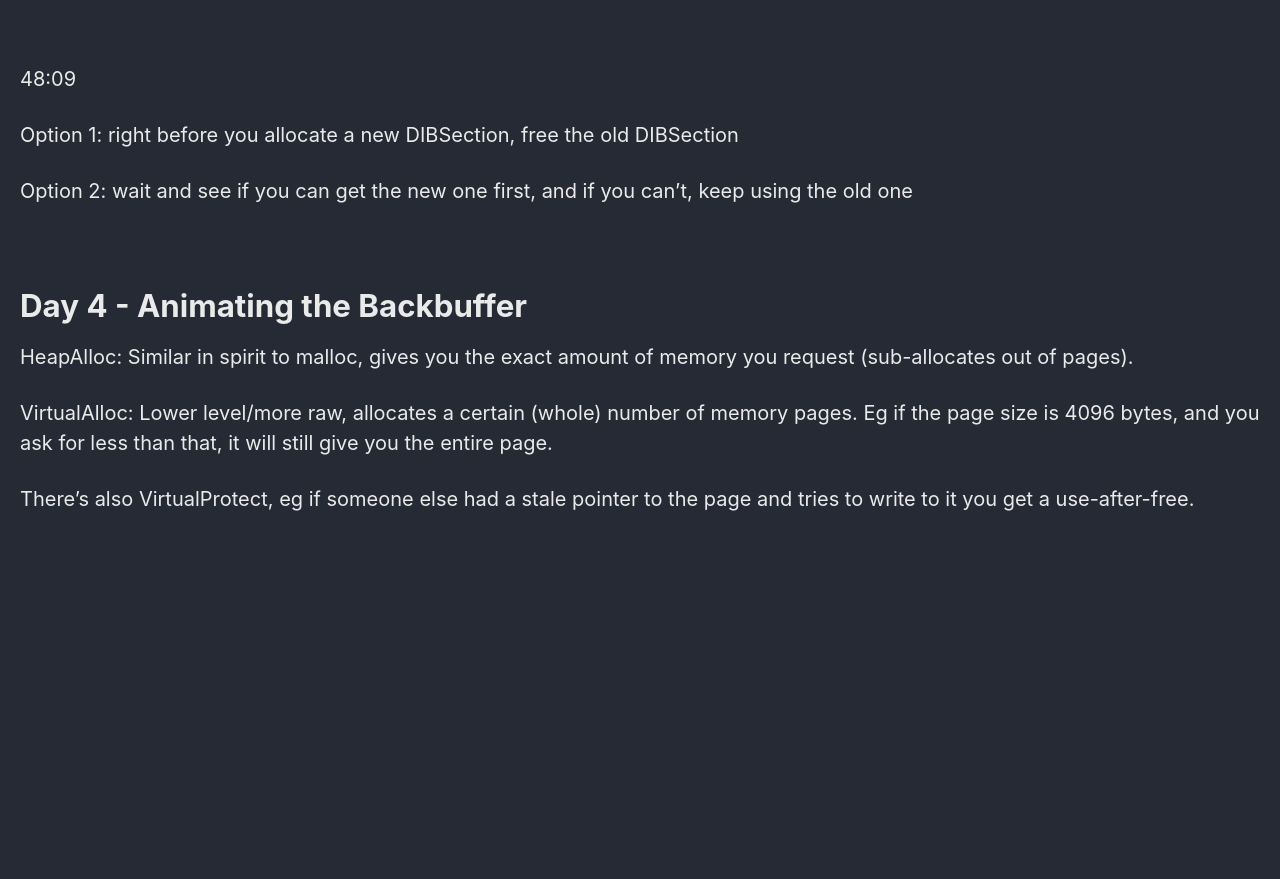
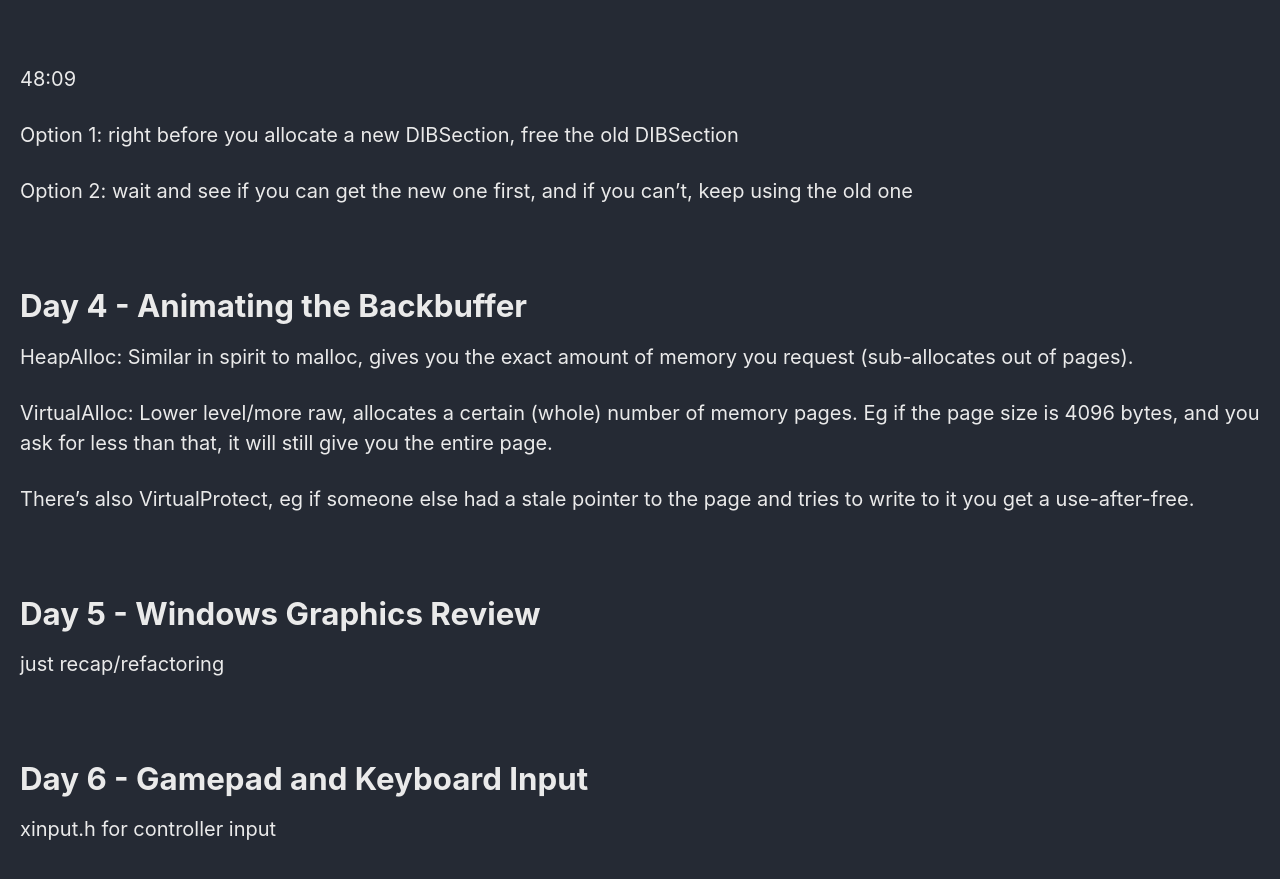
Before and after one commit to Connor-McCartney/Connor-McCartney.github.io, a Jekyll site: the page built from _pages/misc/HandmadeHeroNotes.md, in a window 1280 px wide and 900 px high, scrolled down 1446 px. Shown: the top 879 px of the window. Built offline with Jekyll 4.4.1, drawn with Linux system fonts in a browser that asks for light colours; cached includes are drawn as plain includes; our own code applies the rules of GitHub Pages for plain Markdown files; before the commit the page ends 2016 px from its top, so only the background shows below that.

Commit message:
Update HandmadeHeroNotes.md

```diff
--- a/_pages/misc/HandmadeHeroNotes.md
+++ b/_pages/misc/HandmadeHeroNotes.md
@@ -79,3 +79,15 @@ HeapAlloc: Similar in spirit to malloc, gives you the exact amount of memory you
 VirtualAlloc: Lower level/more raw, allocates a certain (whole) number of memory pages. Eg if the page size is 4096 bytes, and you ask for less than that, it will still give you the entire page.
 
 There's also VirtualProtect, eg if someone else had a stale pointer to the page and tries to write to it you get a use-after-free.
+
+<br>
+
+# Day 5 - Windows Graphics Review
+
+just recap/refactoring
+
+<br>
+
+# Day 6 - Gamepad and Keyboard Input
+
+xinput.h for controller input
```
